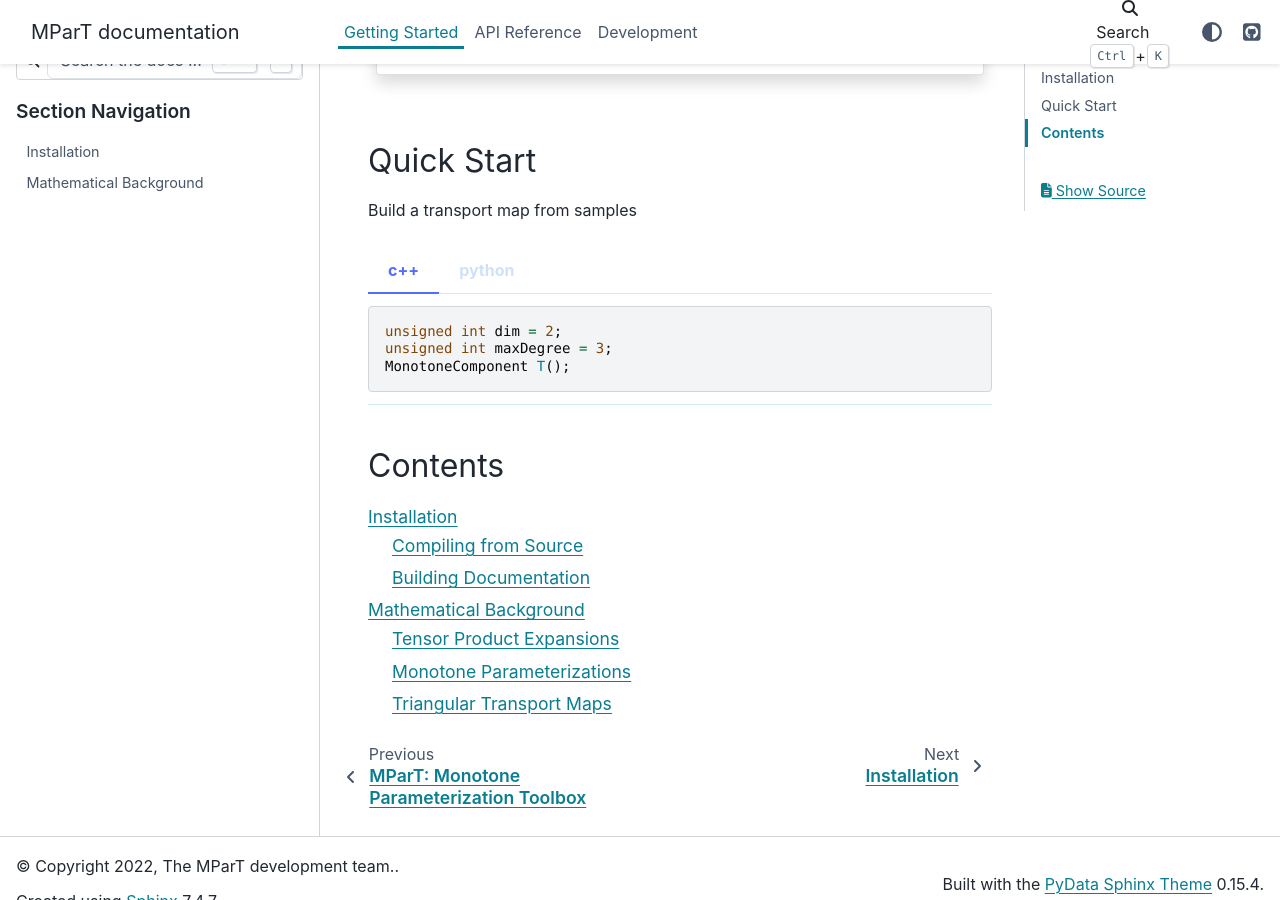
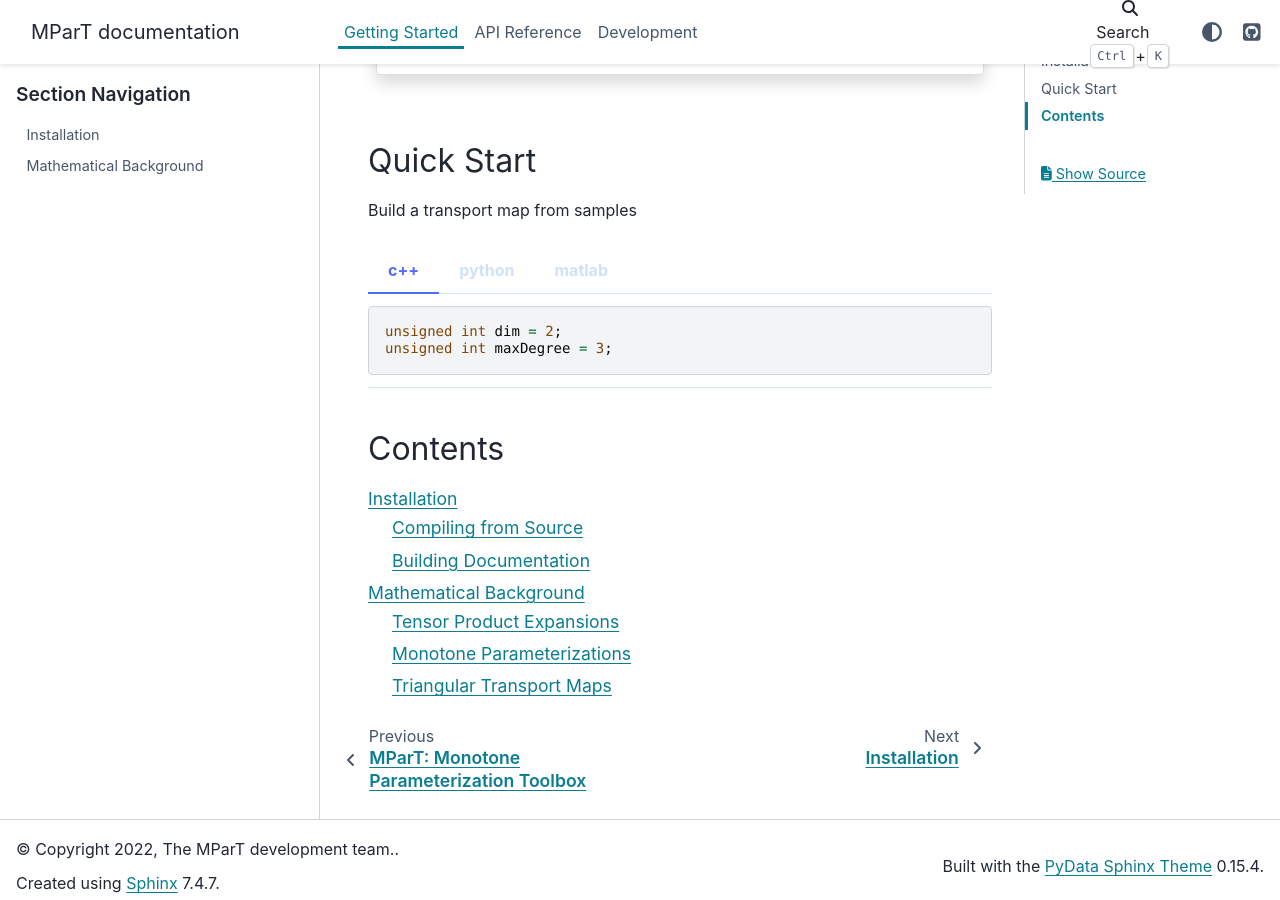
Before and after one commit to MeasureTransport/MParT, a Sphinx documentation site: the page built from docs/source/getting_started/index.rst, in a window 1280 px wide and 900 px high, scrolled down 790 px. Built offline with Sphinx 7.4.7 and the PyData theme 0.15.4, drawn with Linux system fonts in a browser that asks for light colours.

Commit message:
Added tab for matlab code.

```diff
--- a/docs/source/getting_started/index.rst
+++ b/docs/source/getting_started/index.rst
@@ -54,7 +54,6 @@
 
         unsigned int dim = 2;
         unsigned int maxDegree = 3;
-        MonotoneComponent T();
 
 .. tabbed:: python
 
@@ -62,7 +61,13 @@
 
         dim = 2
         maxDegree = 3
-        MonotoneComponent T()
+
+.. tabbed:: matlab
+
+    .. code-block:: matlab
+
+        dim = 2
+        maxDegree = 3
 
 Contents
 ----------------------
```
